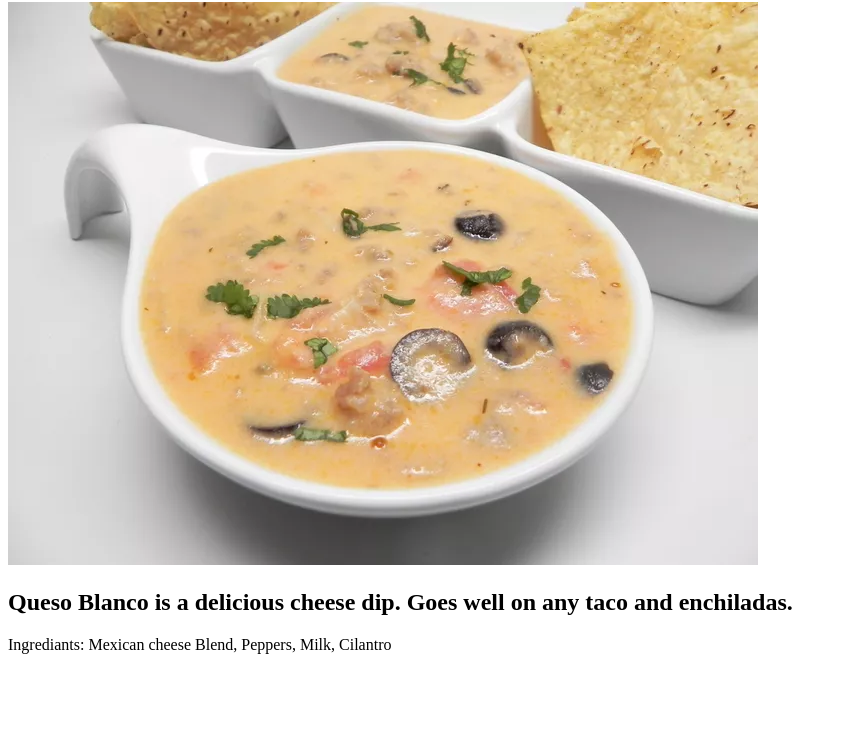
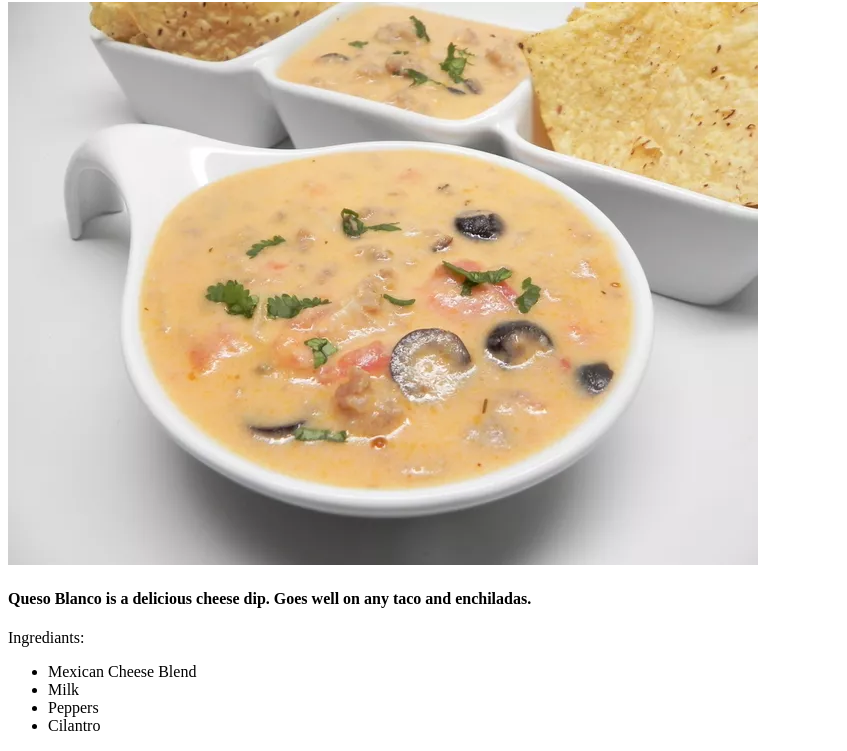
Before and after one commit to baylerblanchard/odin-recipes, a plain HTML site: page odin-recipes/queso.html in a window 1280 px wide. Shown: the part 78-829 px from the top of the page, without its empty margins (0-847 px from the left). Before the commit the page ends 800 px from the top, so only its background shows below. Drawn offline with Linux system fonts and the light colour scheme.

Commit message:
added some overall grammer fixes and titles/list issues

```diff
--- a/odin-recipes/queso.html
+++ b/odin-recipes/queso.html
@@ -11,13 +11,14 @@
     <body>
         <h1>Queso</h1>
         <img src="../images/queso.png" alt="Some yummy Queso Blanco">
-        <h2>Queso Blanco is a delicious cheese dip. Goes well on any taco and enchiladas.</h2>
+        <h4>Queso Blanco is a delicious cheese dip. Goes well on any taco and enchiladas.</h4>
         <h8>Ingrediants: </h8>
-        <ls>Mexican cheese Blend,
-            Peppers,
-            Milk,
-            Cilantro
-        </ls>
+        <ul>
+            <li>Mexican Cheese Blend</li>
+            <li>Milk</li>
+            <li>Peppers</li>
+            <li>Cilantro</li>
+        </ul>
         <script src="" async defer></script>
     </body>
 </html>
```
Also changed, not shown: index.html (+1 -1 lines).
